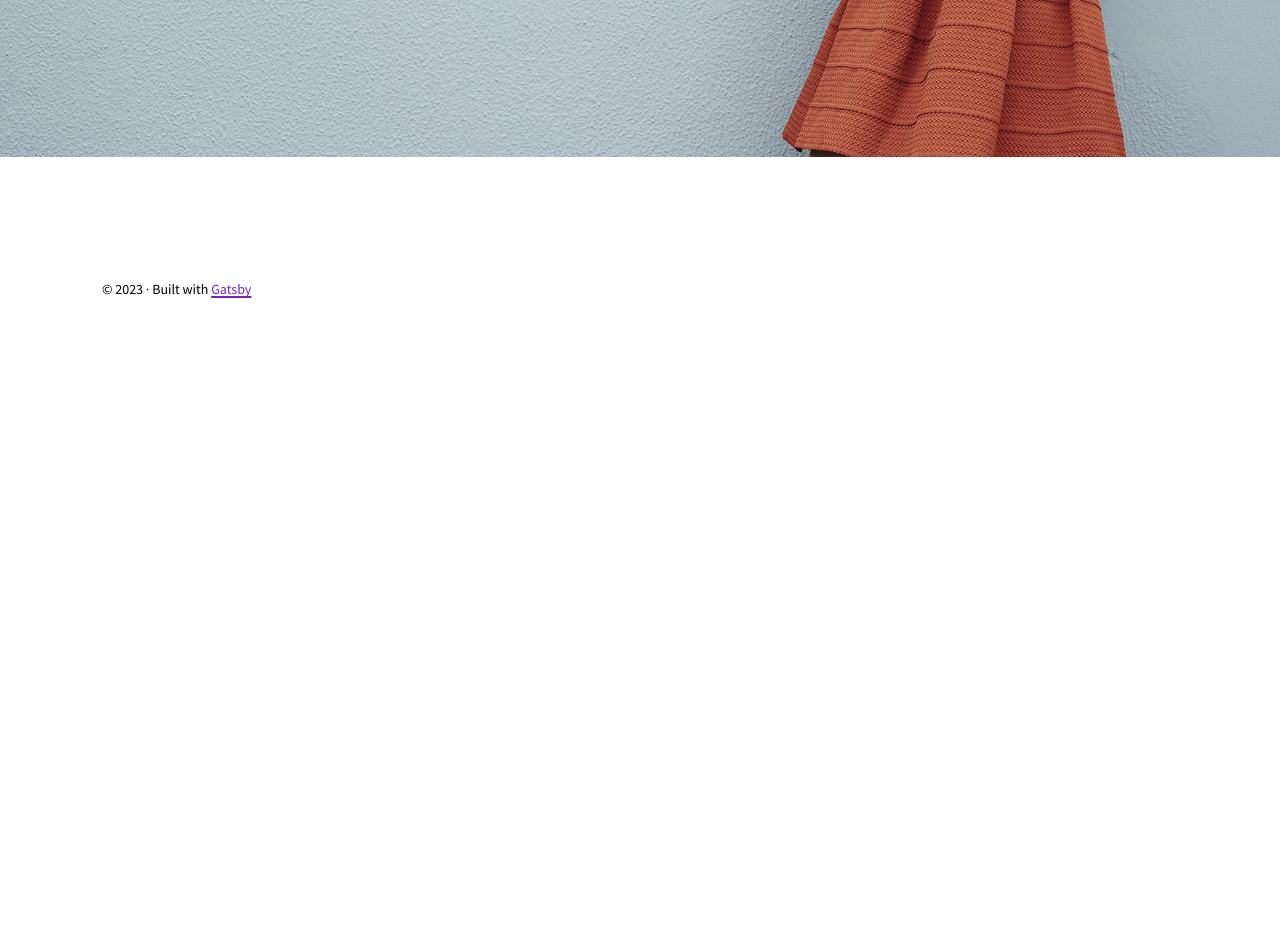
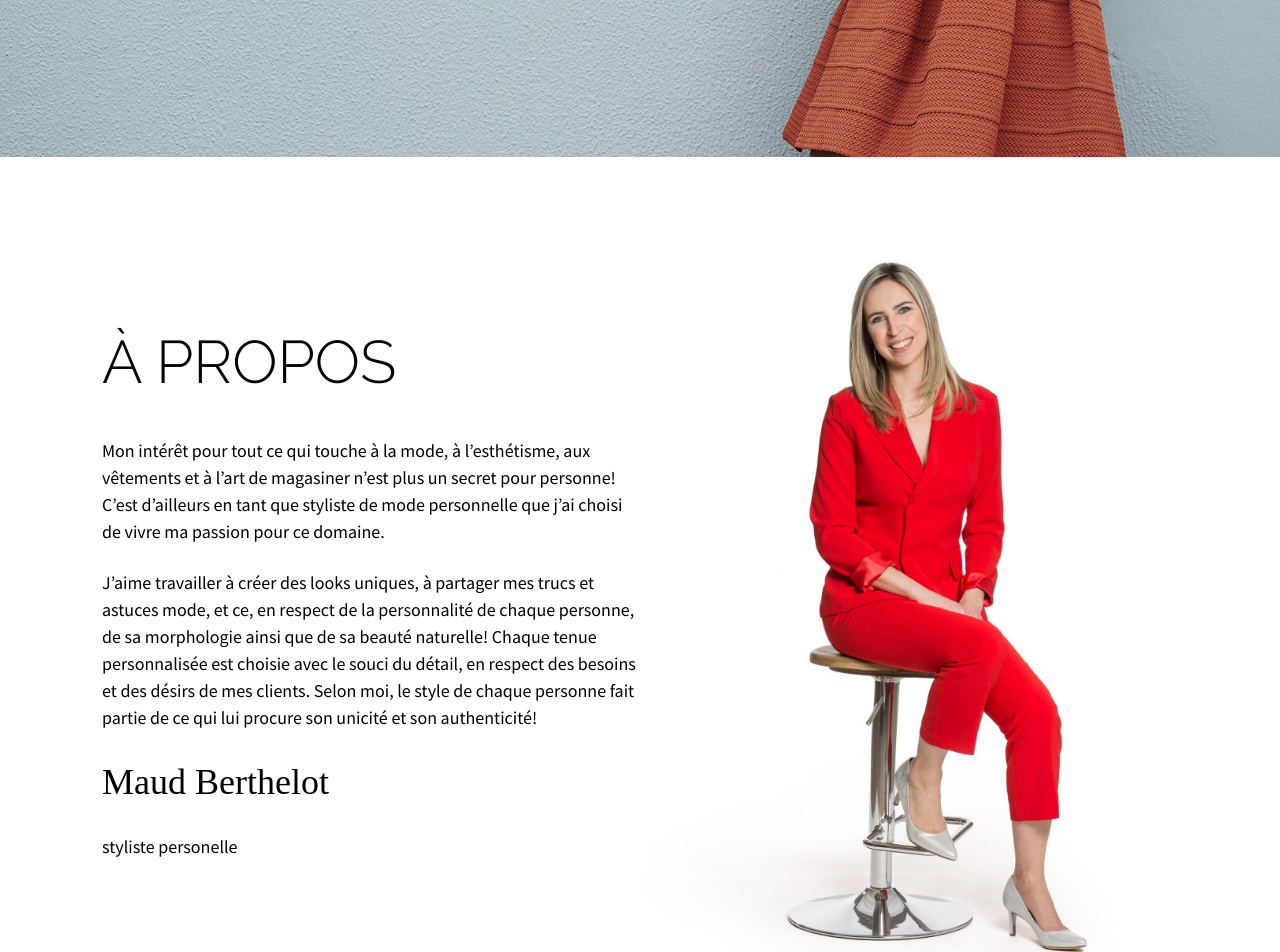
Before and after one commit to JPBelley/maudstyliste, a Gatsby site: page / in a window 1280 px wide. Shown: the part 643-1595 px from the top of the page. Before the commit the page ends 943 px from the top, so only its background shows below. Built offline with nearby package versions, Linux system fonts and the light colour scheme; Gatsby itself is replaced by a stand-in of ours; a web font is replaced by a local one.

Commit message:
2nd section

```diff
--- a/gatsby-config.js
+++ b/gatsby-config.js
@@ -8,6 +8,7 @@
  * @type {import('gatsby').GatsbyConfig}
  */
 module.exports = {
+  pathPrefix: "/maudstyliste/",
   siteMetadata: {
     title: `Maud Berthelot | Styliste de mode personnelle Montréal`,
     description: `Styliste de mode personnelle à Montréal. Maud vous aidera à identifier vos besoins tout en respectant la personnalité de chaque personne, de sa morphologie ainsi que de sa beauté naturelle!`,
@@ -24,6 +25,7 @@ module.exports = {
       },
     },
     `gatsby-transformer-sharp`,
+    `gatsby-plugin-sass`,
     `gatsby-plugin-sharp`,
     {
       resolve: `gatsby-plugin-manifest`,
--- a/package.json
+++ b/package.json
@@ -8,6 +8,7 @@
     "gatsby": "^5.7.0",
     "gatsby-plugin-image": "^3.7.0",
     "gatsby-plugin-manifest": "^5.7.0",
+    "gatsby-plugin-sass": "^6.7.0",
     "gatsby-plugin-sharp": "^5.7.0",
     "gatsby-source-filesystem": "^5.7.0",
     "gatsby-transformer-sharp": "^5.7.0",
@@ -15,6 +16,7 @@
     "react-dom": "^18.2.0"
   },
   "devDependencies": {
+    "gh-pages": "^5.0.0",
     "prettier": "^2.8.4"
   },
   "keywords": [
@@ -28,6 +30,7 @@
     "start": "gatsby develop",
     "serve": "gatsby serve",
     "clean": "gatsby clean",
+    "deploy": "gatsby build --prefix-paths && gh-pages -d public",
     "test": "echo \"Write tests! -> https://gatsby.dev/unit-testing\" && exit 1"
   },
   "repository": {
--- a/src/components/header.js
+++ b/src/components/header.js
@@ -1,6 +1,5 @@
 import * as React from "react"
 import { Link } from "gatsby"
-import { StaticImage } from "gatsby-plugin-image"
 
 const Header = ({ siteTitle }) => (
   <header>
@@ -11,14 +10,7 @@ const Header = ({ siteTitle }) => (
         textDecoration: `none`,
       }}
     >
-      <StaticImage
-        src="../images/maud-logo.png"
-        loading="eager"
-        width={300}
-        quality={100}
-        formats={["auto", "webp", "avif"]}
-        alt="Styliste région de Montréal"
-      />
+      <img src="./img/maud-logo.png" width="150" alt="Styliste région de Montréal" />
     </Link>
   </header>
 )
--- a/src/components/layout.css
+++ b/src/components/layout.css
@@ -1,9 +1,11 @@
 @import '../scss/root.scss';
 @import '../scss/fonts.scss';
 @import '../scss/typo.scss';
+@import '../scss/spacing.scss';
 
 @import '../scss/nav.scss';
 @import '../scss/hero.scss';
+@import '../scss/columns.scss';
 
 a {
   background-color: transparent;
@@ -175,7 +177,7 @@ pre tt:after {
   content: none;
 }
 
-.bg-img {
+.gatsby-image-wrapper.bg-img {
   position: absolute;
   z-index: -1;
   top: 0;
--- a/src/components/seo.js
+++ b/src/components/seo.js
@@ -38,8 +38,8 @@ function Seo({ description, title, children }) {
       <meta name="twitter:title" content={title} />
       <meta name="twitter:description" content={metaDescription} />
       <link rel="preconnect" href="https://fonts.googleapis.com" />
-      <link rel="preconnect" href="https://fonts.gstatic.com" crossorigin />
-      <link href="https://fonts.googleapis.com/css2?family=Source+Sans+Pro:wght@400;700&display=swap" rel="stylesheet" />
+      {/* <link rel="preconnect" href="https://fonts.gstatic.com" crossorigin /> */}
+      <link href="https://fonts.googleapis.com/css2?family=Damion&family=Raleway:wght@300&family=Source+Sans+Pro:wght@400;700&display=swap" rel="stylesheet" />
       {children}
     </>
   )
--- a/src/pages/index.js
+++ b/src/pages/index.js
@@ -23,6 +23,25 @@ const IndexPage = () => (
         </h1>
       </div>
     </section>
+    <section className="columns relative py-40">
+      <div className="column">
+        <h2 className="text-center md:text-left">À PROPOS</h2>
+        <p>Mon intérêt pour tout ce qui touche à la mode, à l’esthétisme, aux vêtements et à l’art de magasiner n’est plus un secret pour personne!  C’est d’ailleurs en tant que styliste de mode personnelle que j’ai choisi de vivre ma passion pour ce domaine.</p>
+        <p>J’aime travailler à créer des looks uniques, à partager mes trucs et astuces mode, et ce, en respect de la personnalité de chaque personne, de sa morphologie ainsi que de sa beauté naturelle!  Chaque tenue personnalisée est choisie avec le souci du détail, en respect des besoins et des désirs de mes clients.  Selon moi, le style de chaque personne fait partie de ce qui lui procure son unicité et son authenticité!</p>
+        <p className="signature text-center md:text-left">Maud Berthelot</p>
+        <p className="text-center md:text-left">styliste personelle</p>
+      </div>
+      <div className="column">
+        <StaticImage
+          src="../images/mberthelot.jpeg"
+          loading="eager"
+          width={540}
+          quality={100}
+          formats={["auto", "webp", "avif"]}
+          alt="Maud Berthelot"
+        />
+      </div>
+    </section>
   </Layout>
 )
 
--- /dev/null
+++ b/src/scss/columns.scss
@@ -0,0 +1,12 @@
+.columns {
+    @media (min-width: 768px) {
+        display: flex;
+        align-items: center;
+    }
+}
+
+.column {
+    @media (min-width: 768px) {
+        flex-basis: 100%;
+    }
+}
--- a/src/scss/hero.scss
+++ b/src/scss/hero.scss
@@ -4,6 +4,11 @@
     justify-content: center;
     align-items: center;
     min-height: 100vh;
+
+}
+
+.hero h1 {
+    margin-bottom: 0;
 }
 
 .hero .bg-img img {
--- a/src/scss/nav.scss
+++ b/src/scss/nav.scss
@@ -4,6 +4,9 @@ header {
     align-items: center;
     max-width: var(--size-content);
     margin: 0 auto;
+    position: fixed;
+    left: 0;
+    right: 0;
 }
 
 header .gatsby-image-wrapper {
--- a/src/scss/root.scss
+++ b/src/scss/root.scss
@@ -28,7 +28,7 @@ html {
     -webkit-text-size-adjust: 100%;
     box-sizing: border-box;
     font: sans-serif;
-    font-size: var(--font-md);
+    font-size: var(--font-lg);
     line-height: var(--line-height-normal);
     overflow-y: scroll;
 }
--- /dev/null
+++ b/src/scss/spacing.scss
@@ -0,0 +1,3 @@
+.py-40 {
+    padding: 40px 0;
+}
--- a/src/scss/typo.scss
+++ b/src/scss/typo.scss
@@ -5,3 +5,42 @@ h1 {
     font-weight: 400;
     margin-top: 0;
 }
+
+h2 {
+    font-family: "Raleway";
+    letter-spacing: 0px;
+    text-transform: uppercase;
+    color: #000000;
+    text-align: left;
+    font-size: 25px;
+    font-weight: 300;
+    padding-bottom: 15px;
+    margin-top: 0;
+    margin-bottom: 15px;
+
+    @media (min-width: 768px) {
+        font-size: 60px;
+    }
+}
+
+.signature {
+    letter-spacing: 0px;
+    text-transform: capitalize;
+    font-size: 36px;
+    font-family: "Damion";
+    text-align: left;
+    font-style: inherit;
+    font-weight: inherit;
+    padding-top: 0px;
+    padding-bottom: 0px;
+}
+
+.text-center {
+    text-align: center;
+}
+
+.md\:text-left {
+    @media (min-width: 768px) {
+        text-align: left;
+    }
+}
```
Also changed, not shown: src/images/mberthelot.jpeg (added), static/img/maud-logo.png (added), 1 other file.
